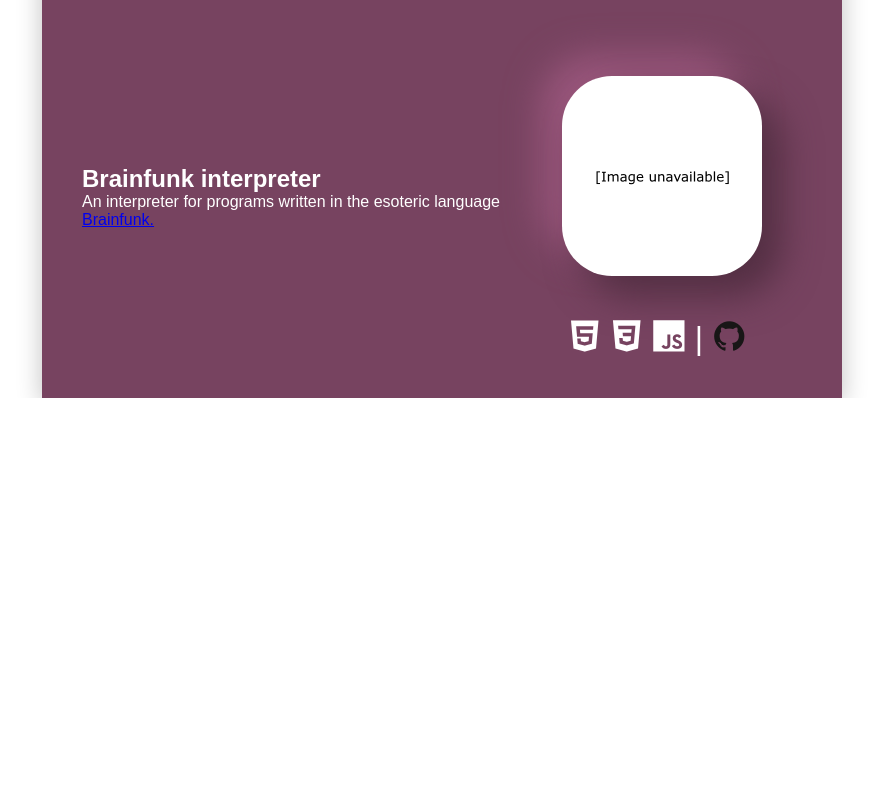
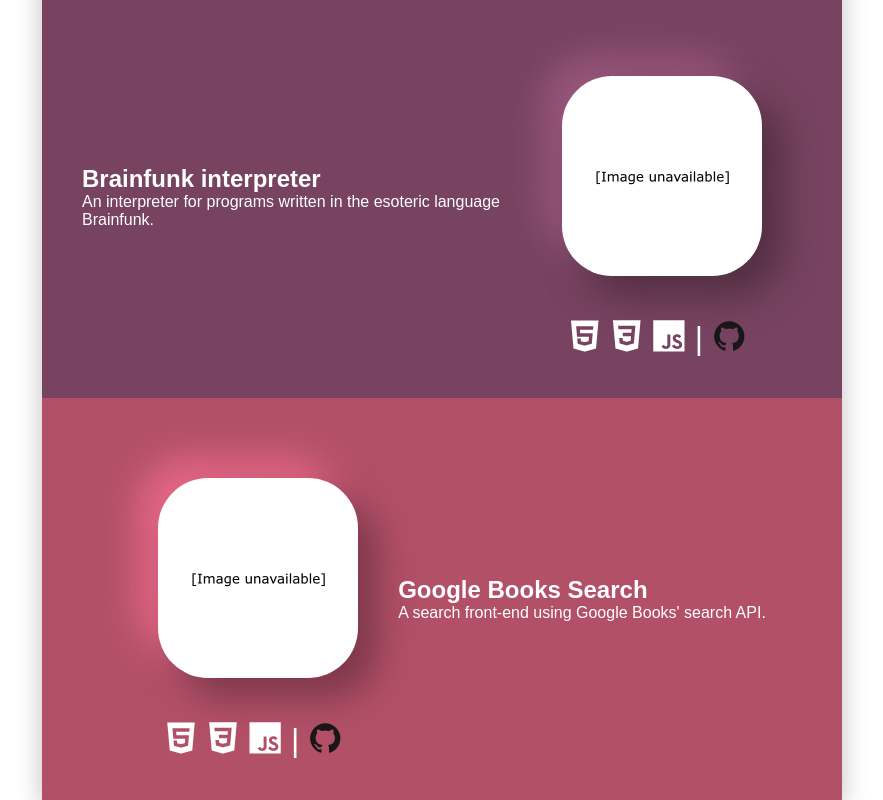
Before and after one commit to Connor-Turlan/Portfolio, a plain HTML site: page pages/projects.html in a window 1280 px wide. Shown: the part 878-1678 px from the top of the page, without its empty margins (198-1081 px from the left). Before the commit the page ends 1276 px from the top, so only its background shows below. Drawn offline with nearby package versions, Linux system fonts and the light colour scheme.

Commit message:
added google books project

```diff
--- a/pages/projects.html
+++ b/pages/projects.html
@@ -85,15 +85,18 @@
 					<p>
 						An interpreter for programs written in the esoteric
 						language
-						<a href="https://en.wikipedia.org/wiki/Brainfuck"
+						<a
+							class="project__link"
+							href="https://en.wikipedia.org/wiki/Brainfuck"
 							>Brainfunk.</a
 						>
 					</p>
 				</div>
 				<div class="project__preview">
 					<a href="./projects.html" class="project__link">
-						<img src="../images/unavailable.png" alt="" srcset=""
-						class="project__img project__img--odd" / ></a
+						<img src="../images/unavailable.png" title="{WIP}"
+						alt="" srcset="" class="project__img project__img--odd"
+						/ ></a
 					>
 					<p class="project__langs">
 						<i class="devicon-html5-plain"></i>
@@ -108,6 +111,32 @@
 					</p>
 				</div>
 			</section>
+			<section class="body--even body__section project">
+				<div class="project__preview">
+					<a
+						href="https://connor-turlan.github.io/google-books-api/"
+						class="project__link"
+					>
+						<img src="../images/unavailable.png" alt="" srcset=""
+						class="project__img project__img--even" / ></a
+					>
+					<p class="project__langs">
+						<i class="devicon-html5-plain"></i>
+						<i class="devicon-css3-plain"></i>
+						<i class="devicon-javascript-plain"></i>
+						|
+						<a
+							class="project__link"
+							href="https://github.com/Connor-Turlan/google-books-api"
+							><i class="devicon-github-original colored"></i
+						></a>
+					</p>
+				</div>
+				<div class="project__desc">
+					<h2 class="project__heading">Google Books Search</h2>
+					<p>A search front-end using Google Books' search API.</p>
+				</div>
+			</section>
 		</main>
 	</body>
 </html>
--- a/styles/modules/projects.scss
+++ b/styles/modules/projects.scss
@@ -69,12 +69,19 @@
 
 	&__link {
 		text-decoration: none;
-		/* & ~ .project__langs {
-			opacity: 0;
+
+		&:link {
+			color: palette.$highlight;
 		}
-		&:hover ~ .project__langs {
-			opacity: 100;
-		} */
+		&:visited {
+			color: palette.$highlight;
+		}
+		&:active {
+			color: palette.$highlight;
+		}
+		&:hover {
+			color: palette.$highlight;
+		}
 	}
 
 	&__langs {
--- a/styles/style.scss
+++ b/styles/style.scss
@@ -18,7 +18,8 @@ body {
 	flex-direction: column;
 	align-items: center;
 }
-s .header {
+
+.header {
 	@include defaults.flex-center;
 
 	/* width: 100%; */
```
Also changed, not shown: styles/style.css.
